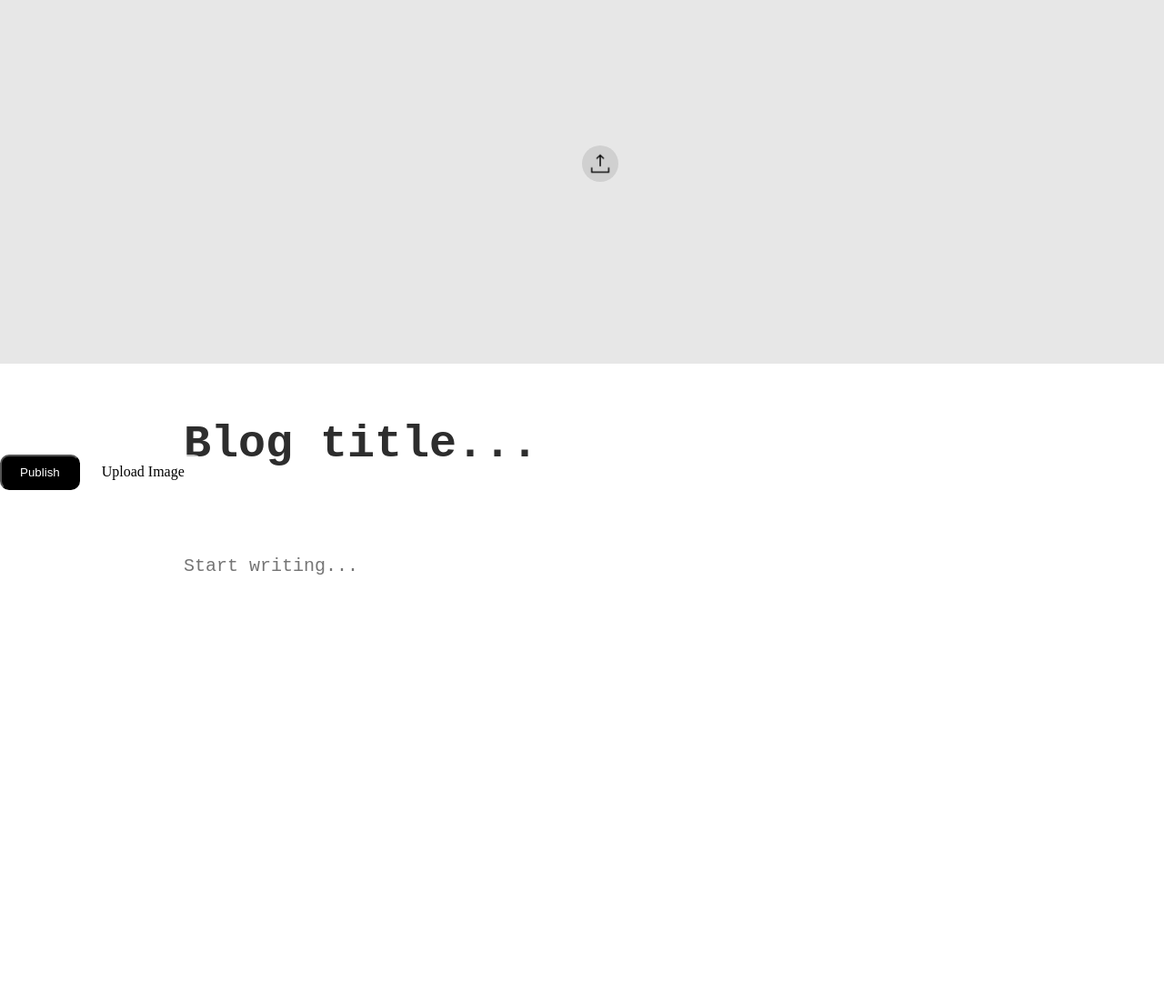
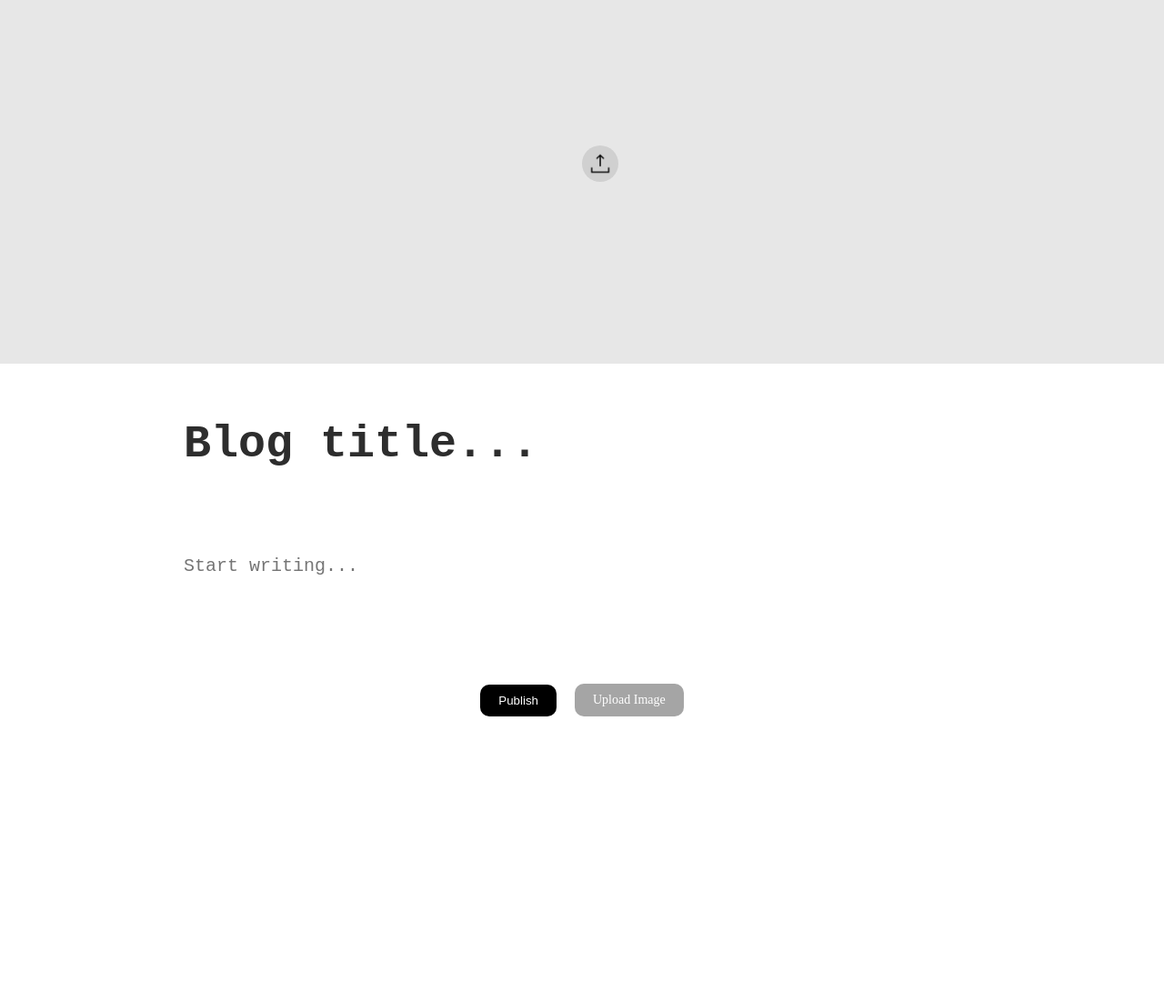
Before and after one commit to MICHELLENGEI/blog-buddy, a website: page public/editor.html in a window 1280 px wide. Shown: the whole page at 91% size. Drawn offline with Linux system fonts and the light colour scheme.

Commit message:
styled the blog section

```diff
--- a/public/css/editor.css
+++ b/public/css/editor.css
@@ -59,7 +59,8 @@
  .title::placeholder {
      color: #2d2d2d;
  }
- .article{
+
+ .article {
      height: 500px;
      font-size: 20px;
      margin-top: 10px;
@@ -67,5 +68,29 @@
      font-weight: 500;
      padding-bottom: 100px;
      /* enable to store spaces in db */
-    white-space:pre-wrap;
+     white-space: pre-wrap;
  }
+
+ .blog-options {
+     position: fixed;
+     bottom: 0;
+     left: 0;
+     width: 100%;
+     height: 60px;
+     background: white;
+     z-index: 9;
+     display: flex;
+     justify-content: center;
+     align-items: center;
+ }
+ .btn{
+    border: none;
+    outline: none;
+    cursor: pointer;
+ }
+ .btn.grey{
+    background:#a5a5a5;
+    color: white;
+    margin-left: 20px;
+    font-size: 14px;
+ }
```
Lines whose indentation alone changed are shown as unchanged.
